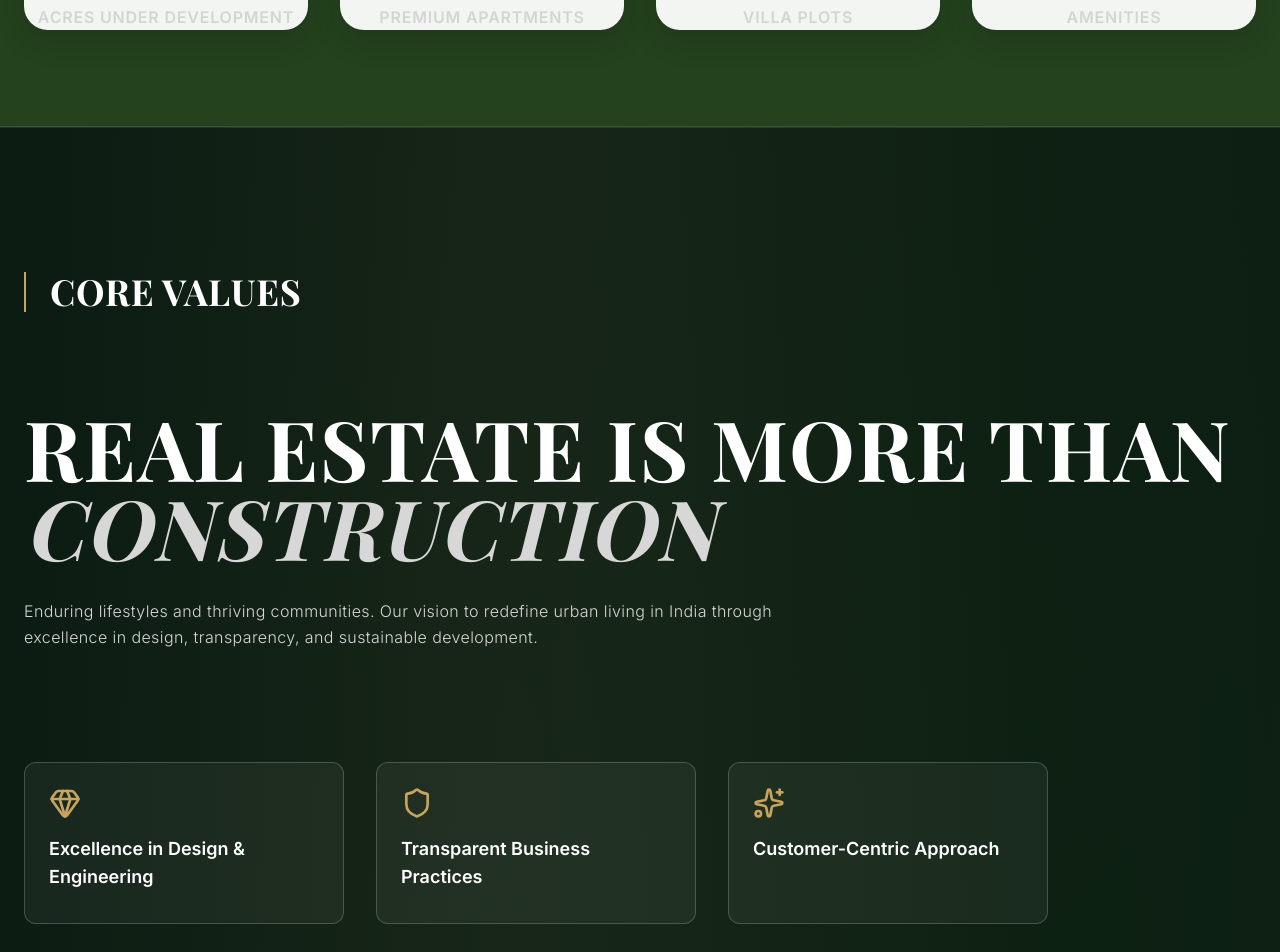
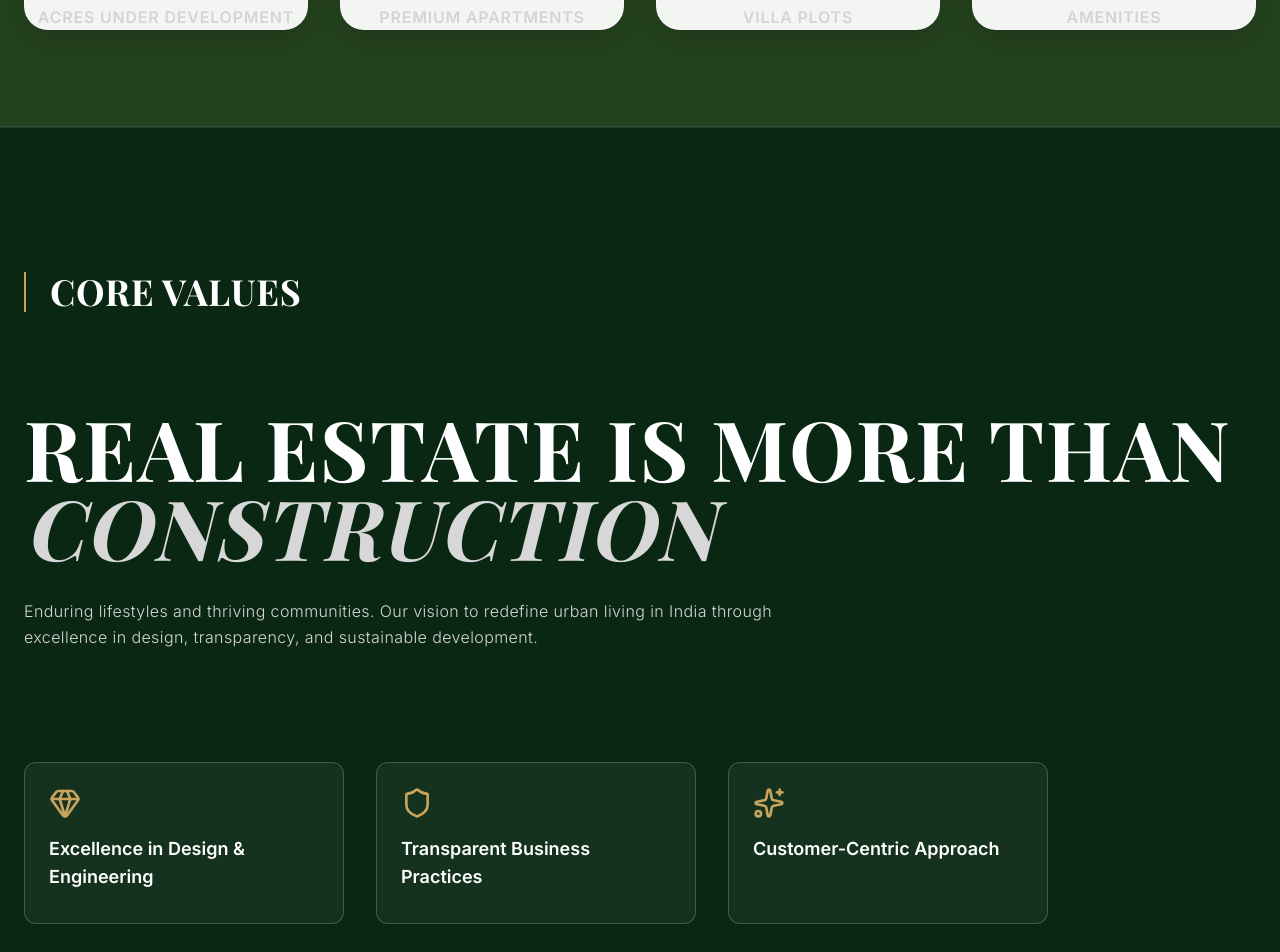
Before and after one commit to sagaanand/al-green-developers, a React (Vite) app: page / in a window 1280 px wide. Shown: the part 1020-1972 px from the top of the page. Built offline with nearby package versions, Linux system fonts and the light colour scheme; a web font is replaced by a local one.

Commit message:
Phase 6: Premium experience polish - smooth transitions and typography

```diff
--- a/src/index.css
+++ b/src/index.css
@@ -438,9 +438,28 @@
   letter-spacing: 0.05em;
 }
 
-/* Light Section Background */
+/* Premium Experience Polish */
+html {
+  scroll-behavior: smooth;
+}
+
+* {
+  -webkit-font-smoothing: antialiased;
+  -moz-osx-font-smoothing: grayscale;
+}
+
+/* Smooth transitions for interactive elements */
+button, a, .cursor-pointer {
+  transition: all 0.3s cubic-bezier(0.4, 0, 0.2, 1);
+}
+
+/* Premium section backgrounds */
 .section-light {
-  background: #F8FAF8;
+  background: var(--color-surface-alt);
+}
+
+.section-dark {
+  background: var(--color-primary-dark);
 }
 
 /* Dark Section Typography */
```
